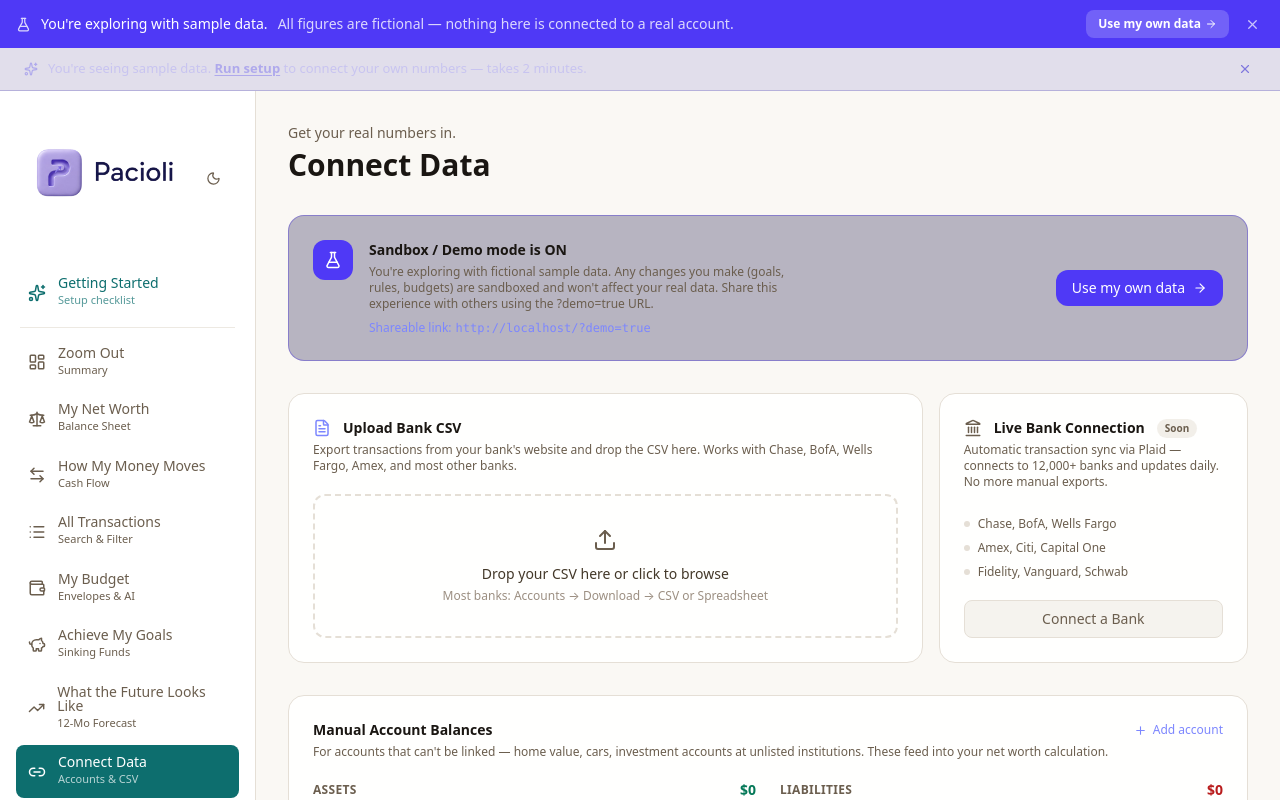
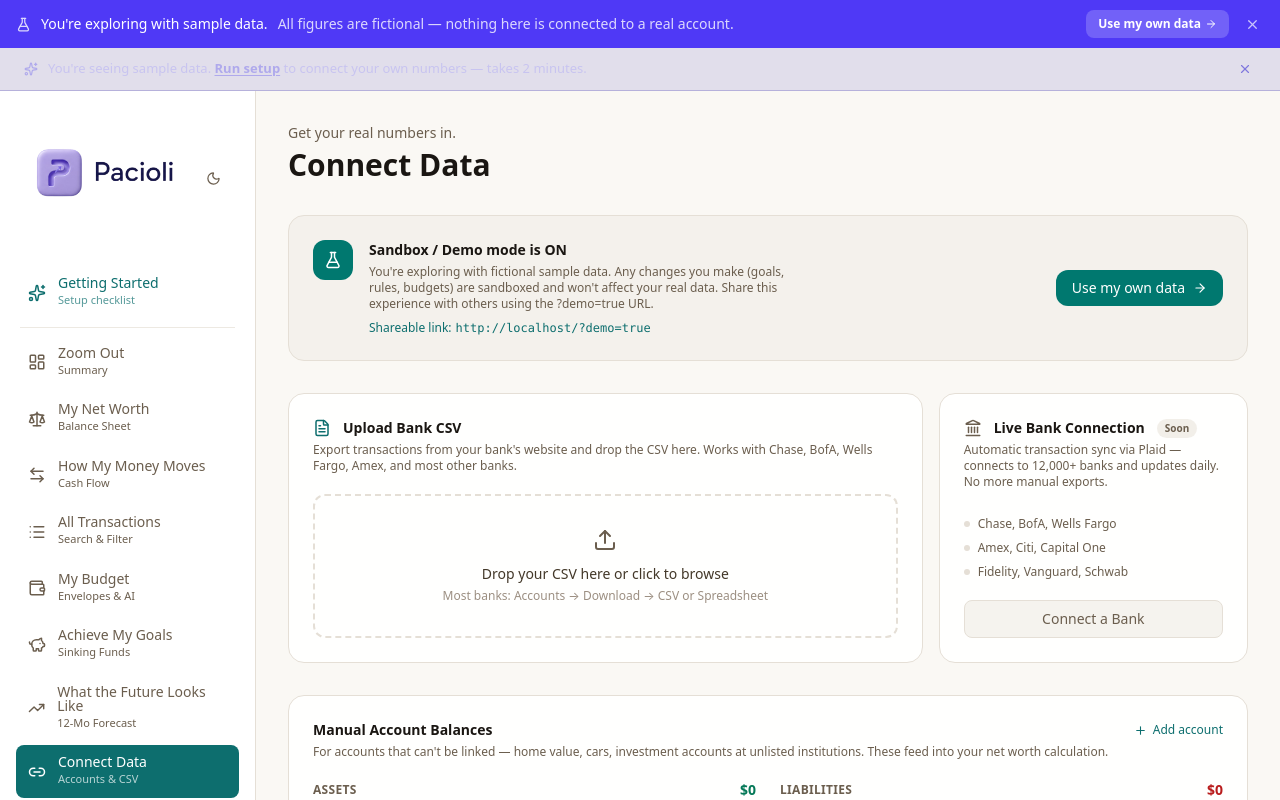
Before and after one commit to aiopsoctopus/pacioli, a Next.js app: page /connect in a window 1280 px wide. Both pictures are taken after a click on the button "Enter sandbox". Shown: the top 800 px of the page. Built offline with nearby package versions, Linux system fonts and the light colour scheme; a web font is replaced by a local one.

Commit message:
Connect: replace indigo with teal

```diff
--- a/app/(dashboard)/connect/page.tsx
+++ b/app/(dashboard)/connect/page.tsx
@@ -126,12 +126,12 @@ export default function ConnectPage() {
       {/* Demo mode toggle */}
       <div className={`rounded-2xl p-6 border flex items-center justify-between gap-6 ${
         isDemo
-          ? "bg-indigo-950/30 border-indigo-700/40"
+          ? "pacioli-bg-surface-2 pacioli-border"
           : "pacioli-bg-surface"
       }`}>
         <div className="flex items-start gap-4">
           <div className={`w-10 h-10 rounded-xl flex items-center justify-center shrink-0 ${
-            isDemo ? "bg-indigo-600" : "pacioli-bg-surface-2"
+            isDemo ? "bg-teal-700" : "pacioli-bg-surface-2"
           }`}>
             <FlaskConical size={18} className={isDemo ? "text-white" : "pacioli-text-muted"} />
           </div>
@@ -145,7 +145,7 @@ export default function ConnectPage() {
                 : "Explore Pacioli with realistic sample data before connecting your own accounts. Nothing is real — income, transactions, and balances are all fictional."}
             </p>
             {isDemo && (
-              <p className="text-xs text-indigo-400 mt-2 font-medium flex items-center gap-1">
+              <p className="text-xs pacioli-accent mt-2 font-medium flex items-center gap-1">
                 Shareable link: <span className="font-mono">{typeof window !== "undefined" ? window.location.origin : ""}/?demo=true</span>
               </p>
             )}
@@ -155,14 +155,14 @@ export default function ConnectPage() {
           {isDemo ? (
             <button
               onClick={exitDemo}
-              className="flex items-center gap-2 px-4 py-2 bg-indigo-600 hover:bg-indigo-500 text-white text-sm font-medium rounded-xl transition-colors"
+              className="flex items-center gap-2 px-4 py-2 bg-teal-700 hover:bg-teal-600 text-white text-sm font-medium rounded-xl transition-colors"
             >
               Use my own data <ArrowRight size={14} />
             </button>
           ) : (
             <button
               onClick={enterDemo}
-              className="flex items-center gap-2 px-4 py-2 pacioli-bg-surface-2 border pacioli-text-primary text-sm font-medium rounded-xl hover:border-indigo-500/50 transition-colors"
+              className="flex items-center gap-2 px-4 py-2 pacioli-bg-surface-2 border pacioli-text-primary text-sm font-medium rounded-xl hover:border-teal-600/50 transition-colors"
             >
               <FlaskConical size={14} />
               Enter sandbox
@@ -176,7 +176,7 @@ export default function ConnectPage() {
         {/* CSV Upload */}
         <div className="pacioli-bg-surface rounded-2xl p-6 border xl:col-span-2">
           <div className="flex items-center gap-3 mb-1">
-            <FileText size={18} className="text-indigo-400" />
+            <FileText size={18} className="pacioli-accent" />
             <h3 className="text-sm font-semibold pacioli-text-primary">Upload Bank CSV</h3>
           </div>
           <p className="text-xs pacioli-text-muted mb-5">
@@ -287,7 +287,7 @@ export default function ConnectPage() {
           <h3 className="text-sm font-semibold pacioli-text-primary">Manual Account Balances</h3>
           <button
             onClick={() => setShowAddForm(true)}
-            className="flex items-center gap-1.5 text-xs font-medium text-indigo-400 hover:text-indigo-300 transition-colors"
+            className="flex items-center gap-1.5 text-xs font-medium pacioli-accent hover:opacity-80 transition-colors"
           >
             <Plus size={13} /> Add account
           </button>
@@ -328,7 +328,7 @@ export default function ConnectPage() {
               </div>
             </div>
             <div className="flex gap-2 pt-1">
-              <button onClick={addAccount} className="px-4 py-1.5 bg-indigo-600 hover:bg-indigo-500 text-white text-xs font-medium rounded-lg transition-colors">Save</button>
+              <button onClick={addAccount} className="px-4 py-1.5 bg-teal-700 hover:bg-teal-600 text-white text-xs font-medium rounded-lg transition-colors">Save</button>
               <button onClick={() => setShowAddForm(false)} className="px-4 py-1.5 pacioli-bg-btn-cancel pacioli-text-primary text-xs font-medium rounded-lg transition-colors">Cancel</button>
             </div>
           </div>
```
